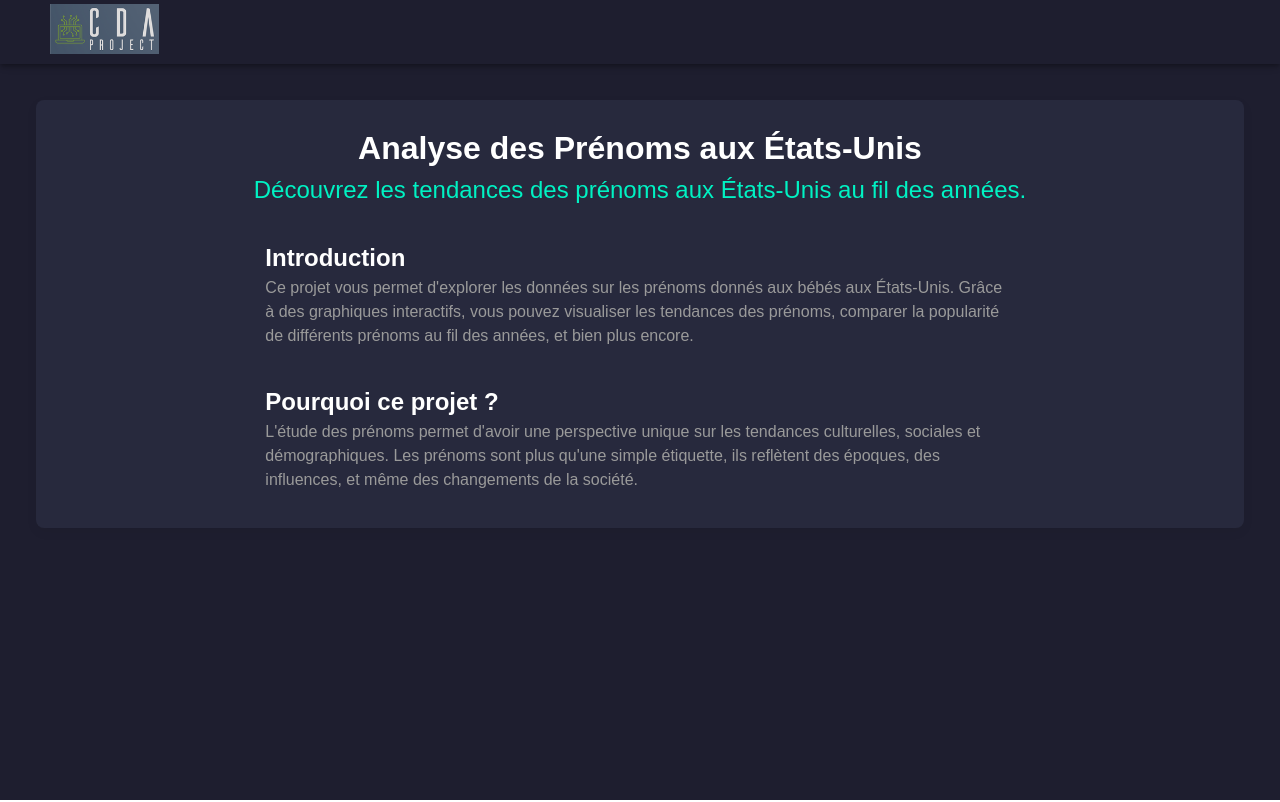
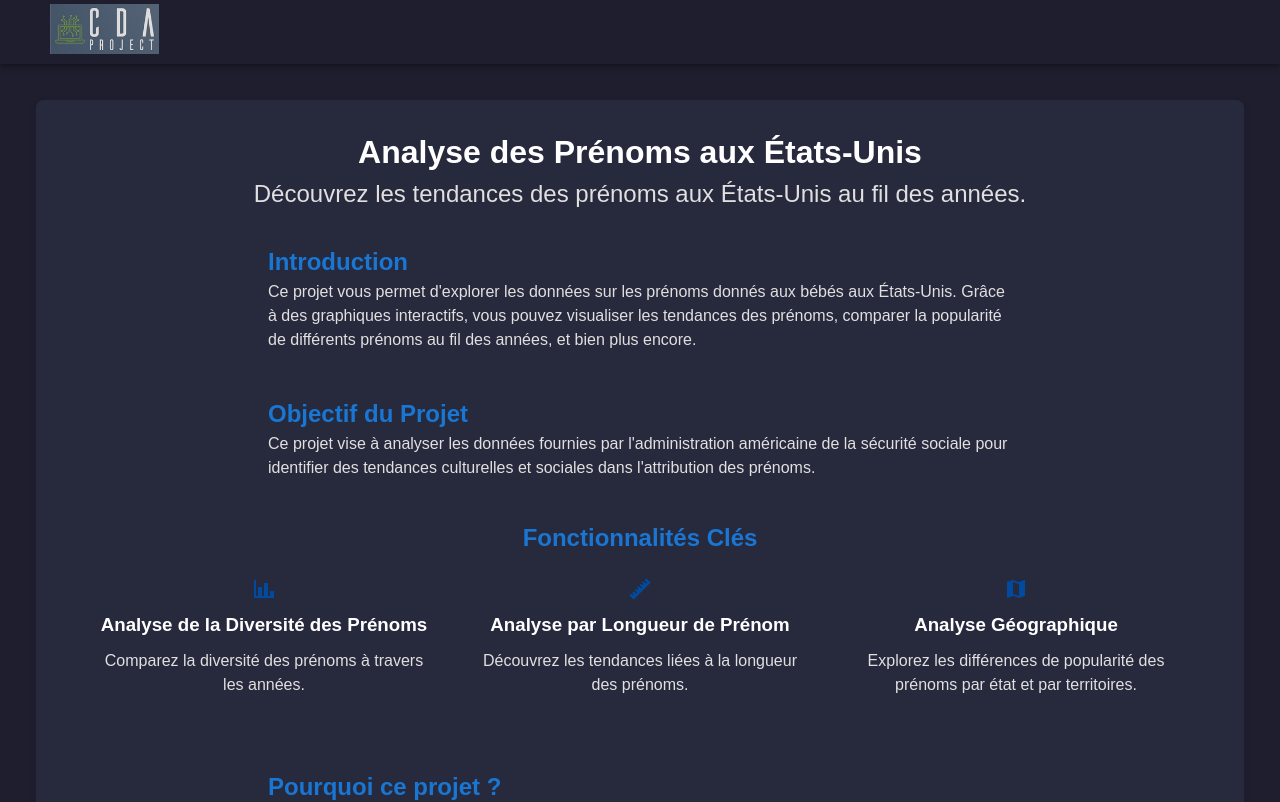
Before and after one commit to FlorentGATTI/projet-cda, a Vue app in the folder cda_project/frontend/: page / in a window 1280 px wide. Shown: the top 802 px of the page. Built offline with nearby package versions, Linux system fonts and the light colour scheme; sample sign-in values are in the browser's storage; the HTML template or start-up script is replaced by a standard one.

Commit message:
Update HomePage

```diff
--- a/cda_project/frontend/src/views/HomePage.vue
+++ b/cda_project/frontend/src/views/HomePage.vue
@@ -4,9 +4,7 @@
     <v-row class="text-center">
       <v-col>
         <h1 class="main-title">Analyse des Prénoms aux États-Unis</h1>
-        <p class="subtitle">
-          Découvrez les tendances des prénoms aux États-Unis au fil des années.
-        </p>
+        <p class="subtitle">Découvrez les tendances des prénoms aux États-Unis au fil des années.</p>
       </v-col>
     </v-row>
 
@@ -14,12 +12,38 @@
     <v-row class="introduction-section">
       <v-col cols="12" md="8" class="mx-auto">
         <h2>Introduction</h2>
-        <p>
-          Ce projet vous permet d'explorer les données sur les prénoms donnés aux
-          bébés aux États-Unis. Grâce à des graphiques interactifs, vous pouvez
-          visualiser les tendances des prénoms, comparer la popularité de différents
-          prénoms au fil des années, et bien plus encore.
-        </p>
+        <p>Ce projet vous permet d'explorer les données sur les prénoms donnés aux bébés aux États-Unis. Grâce à des graphiques interactifs, vous pouvez visualiser les tendances des prénoms, comparer la popularité de différents prénoms au fil des années, et bien plus encore.</p>
+      </v-col>
+    </v-row>
+
+    <!-- Section de l'objectif du projet -->
+    <v-row class="objective-section">
+      <v-col cols="12" md="8" class="mx-auto">
+        <h2>Objectif du Projet</h2>
+        <p>Ce projet vise à analyser les données fournies par l'administration américaine de la sécurité sociale pour identifier des tendances culturelles et sociales dans l'attribution des prénoms.</p>
+      </v-col>
+    </v-row>
+
+    <!-- Section des fonctionnalités clés -->
+    <v-row class="features-section">
+      <v-col cols="12" class="text-center">
+        <h2 style="color: #1976d2">Fonctionnalités Clés</h2>
+      </v-col>
+      <v-col cols="12" md="4" class="feature-item">
+        <v-icon large class="feature-icon" color="#004ba0">mdi-chart-bar</v-icon>
+        <!-- Vérifie le préfixe -->
+        <h3 style="color: #ffffff">Analyse de la Diversité des Prénoms</h3>
+        <p style="color: #e0e0e0">Comparez la diversité des prénoms à travers les années.</p>
+      </v-col>
+      <v-col cols="12" md="4" class="feature-item">
+        <v-icon large class="feature-icon" color="#004ba0">mdi-ruler</v-icon>
+        <h3 style="color: #ffffff">Analyse par Longueur de Prénom</h3>
+        <p style="color: #e0e0e0">Découvrez les tendances liées à la longueur des prénoms.</p>
+      </v-col>
+      <v-col cols="12" md="4" class="feature-item">
+        <v-icon large class="feature-icon" color="#004ba0">mdi-map</v-icon>
+        <h3 style="color: #ffffff">Analyse Géographique</h3>
+        <p style="color: #e0e0e0">Explorez les différences de popularité des prénoms par état et par territoires.</p>
       </v-col>
     </v-row>
 
@@ -27,12 +51,7 @@
     <v-row class="extra-info-section">
       <v-col cols="12" md="8" class="mx-auto">
         <h2>Pourquoi ce projet ?</h2>
-        <p>
-          L'étude des prénoms permet d'avoir une perspective unique sur les tendances
-          culturelles, sociales et démographiques. Les prénoms sont plus qu'une simple
-          étiquette, ils reflètent des époques, des influences, et même des changements
-          de la société.
-        </p>
+        <p>L'étude des prénoms permet d'avoir une perspective unique sur les tendances culturelles, sociales et démographiques. Les prénoms sont plus qu'une simple étiquette, ils reflètent des époques, des influences, et même des changements de la société.</p>
       </v-col>
     </v-row>
   </v-container>
@@ -58,10 +77,13 @@ export default {
 </script>
 
 <style scoped>
+.home-container {
+  padding: 20px;
+}
 
 .subtitle {
   font-size: 1.5em;
-  color: #00f2c3;
+  color: #E0E0E0;
   margin-bottom: 20px;
 }
 
@@ -69,17 +91,33 @@ export default {
   margin-bottom: 10px;
 }
 
-.navigation-section {
-  display: flex;
-  justify-content: center;
-  flex-wrap: wrap;
-  gap: 20px;
-  margin-bottom: 60px;
+.introduction-section, .objective-section, .extra-info-section {
+  color: #E0E0E0;
 }
 
-.nav-button {
-  width: 100%;
-  margin-bottom: 20px;
+h2 {
+  color: #1976D2;
 }
 
+.feature-icon {
+  color: #004ba0;
+}
+
+.objective-section {
+  margin-top: 20px;
+}
+
+.features-section {
+  margin: 40px 0;
+}
+
+.feature-item {
+  text-align: center;
+  padding: 20px;
+}
+
+h3 {
+  margin: 10px 0;
+  color: #FFFFFF;
+}
 </style>
```
